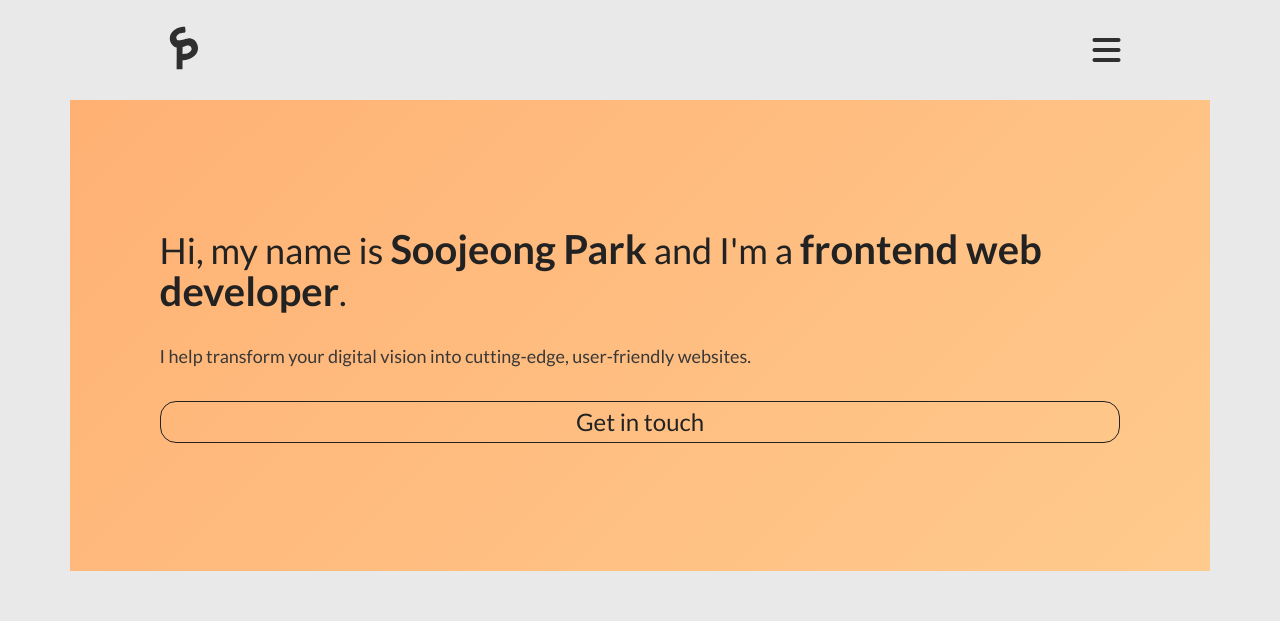
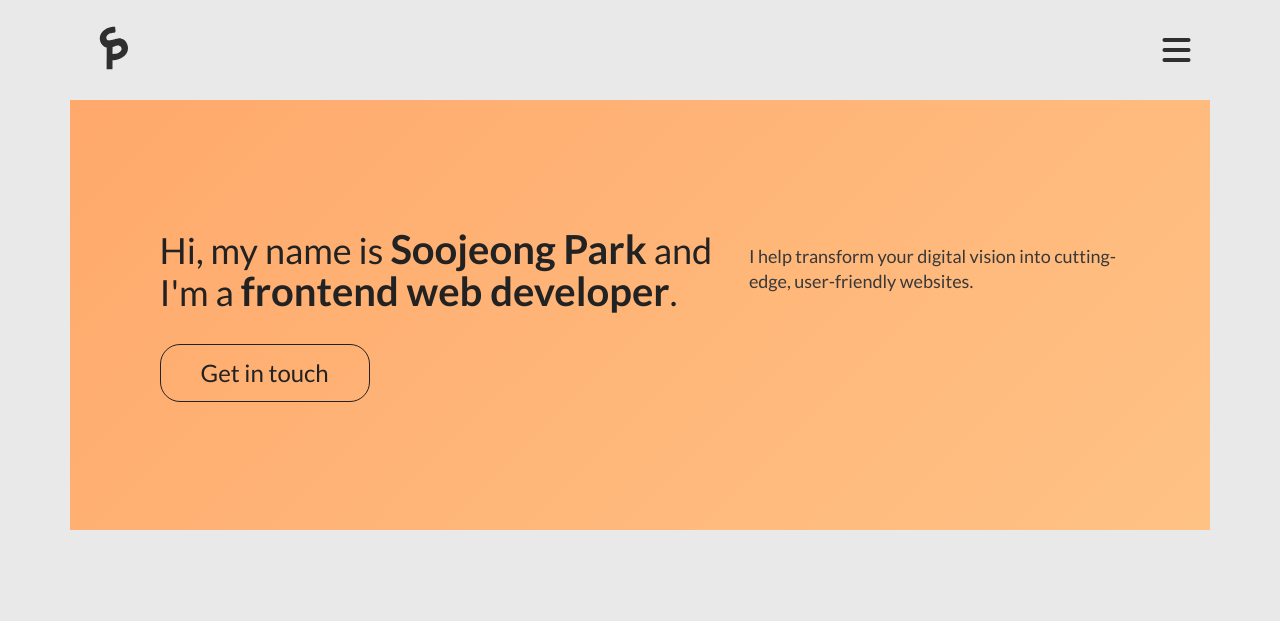
Before and after one commit to soojeong-park-ca/soojeong-park-portfolio, a React (Vite) app: page / in a window 1280 px wide. Shown: the top 621 px of the page. Built offline with nearby package versions, Linux system fonts and the light colour scheme.

Commit message:
change max-width to 90rem

```diff
--- a/src/components/Hero.jsx
+++ b/src/components/Hero.jsx
@@ -4,18 +4,26 @@ export default function Hero() {
   return (
     <section id="section__hero" className="container section__hero">
       <div className="hero">
+        <div className="hero__title">
           <h1>
             Hi, my name is <span>Soojeong Park</span> and I'm a{" "}
             <span>frontend web developer</span>.
           </h1>
+        </div>
+
+        <div className="hero__subtitle">
           <h4>
-          I help transform your digital vision into cutting-edge, user-friendly
-          websites.
+            I help transform your digital vision into cutting-edge,
+            user-friendly websites.
           </h4>
+        </div>
+
+        <div className="hero__contact">
           <Link to="contact" className="btn--to-contact">
             Get in touch
           </Link>
         </div>
+      </div>
     </section>
   );
 }
--- a/src/components/Summary.jsx
+++ b/src/components/Summary.jsx
@@ -4,8 +4,10 @@ import ProjectItem from "./ProjectItem";
 
 import { projectsData } from "../projectsData";
 
-export default function SectionAbout() {
-  const projects = projectsData.map(item => <ProjectItem projectInfo={item} />);
+export default function Summary() {
+  const projects = projectsData.map(item => (
+    <ProjectItem key={item.id} projectInfo={item} />
+  ));
 
   return (
     <section id="section__summary" className="container section__summary">
--- a/src/css/style.css
+++ b/src/css/style.css
@@ -40,6 +40,12 @@ span,
 a,
 li {
   word-break: break-word;
+}
+
+section {
+  width: 100%;
+  max-width: 90rem;
+  height: fit-content;
 }
 
 html {
@@ -204,11 +210,20 @@ body {
 }
 
 .section__hero {
-  height: fit-content;
   background: linear-gradient(135deg, #ff8080, #ffa366, #ffd699);
   background-size: 400% 400%;
   animation: Gradient 4s ease infinite;
   padding-block: 8rem;
+}
+@media screen and (min-width: 43em) {
+  .section__hero {
+    animation: Gradient 7s ease infinite;
+  }
+}
+@media screen and (min-width: 56.25em) {
+  .section__hero {
+    animation: Gradient 10s ease infinite;
+  }
 }
 
 .hero {
@@ -227,6 +242,31 @@ body {
 @media screen and (hover: hover), screen and (pinter: fine) {
   .hero .btn--to-contact:hover {
     transform: translate(1px, 2px);
+  }
+}
+@media screen and (min-width: 43em) {
+  .hero .btn--to-contact {
+    width: 13.125rem;
+    border-radius: 20px;
+    padding: 1rem 2rem;
+  }
+}
+@media screen and (min-width: 56.25em) {
+  .hero {
+    grid-template-columns: 3fr 2fr;
+    column-gap: 2rem;
+  }
+  .hero__title {
+    grid-column: 1/2;
+  }
+  .hero__subtitle {
+    grid-column: 2/3;
+  }
+  .hero__subtitle h4 {
+    padding-block: 1rem;
+  }
+  .hero__contact {
+    grid-column: 1/-1;
   }
 }
 
@@ -268,7 +308,7 @@ body {
 
 .nav a {
   width: 100%;
-  max-width: 71.25rem;
+  max-width: 90rem;
   padding: 1.25rem;
   transition: all 0.15s ease;
 }
@@ -300,7 +340,7 @@ body {
 
 .nav-container {
   width: 100%;
-  max-width: 71.25rem;
+  max-width: 90rem;
   display: flex;
   flex-direction: row;
   align-items: center;
--- a/src/sass/abstracts/_mixins.scss
+++ b/src/sass/abstracts/_mixins.scss
@@ -8,3 +8,16 @@
   text-decoration: underline;
   text-underline-offset: 3px;
 }
+
+// MEDIA QUERY MANAGER
+@mixin respondMax($breakpoint) {
+  @media screen and (max-width: calc(calc($breakpoint / 16px) * 1em)) {
+    @content;
+  }
+}
+
+@mixin respondMin($breakpoint) {
+  @media screen and (min-width: calc(calc($breakpoint / 16px) * 1em)) {
+    @content;
+  }
+}
--- a/src/sass/base/_base.scss
+++ b/src/sass/base/_base.scss
@@ -35,3 +35,9 @@ a,
 li {
   word-break: break-word;
 }
+
+section {
+  width: 100%;
+  max-width: 90rem;
+  height: fit-content;
+}
--- a/src/sass/components/_hero.scss
+++ b/src/sass/components/_hero.scss
@@ -2,13 +2,20 @@
 @use "../abstracts/mixins" as m;
 
 .section__hero {
-  height: fit-content;
   // height: calc(100vh - 100px); // viewport height minus header height
   background: linear-gradient(135deg, #ff8080, #ffa366, #ffd699);
   background-size: 400% 400%;
   animation: Gradient 4s ease infinite;
 
   padding-block: 8rem;
+
+  @include m.respondMin(688px) {
+    animation: Gradient 7s ease infinite;
+  }
+
+  @include m.respondMin(900px) {
+    animation: Gradient 10s ease infinite;
+  }
 }
 
 .hero {
@@ -31,4 +38,34 @@
       }
     }
   }
+
+  @include m.respondMin(688px) {
+    .btn--to-contact {
+      width: 13.125rem;
+
+      border-radius: 20px;
+      padding: 1rem 2rem;
+    }
+  }
+
+  @include m.respondMin(900px) {
+    grid-template-columns: 3fr 2fr;
+    column-gap: 2rem;
+
+    &__title {
+      grid-column: 1 / 2;
+    }
+
+    &__subtitle {
+      grid-column: 2 / 3;
+
+      h4 {
+        padding-block: 1rem;
+      }
+    }
+
+    &__contact {
+      grid-column: 1 / -1;
+    }
+  }
 }
--- a/src/sass/components/_nav.scss
+++ b/src/sass/components/_nav.scss
@@ -50,7 +50,8 @@
 
 .nav a {
   width: 100%;
-  max-width: 71.25rem;
+  // max-width: 71.25rem;
+  max-width: 90rem;
 
   padding: 1.25rem;
   transition: all 0.15s ease;
--- a/src/sass/components/_navbar.scss
+++ b/src/sass/components/_navbar.scss
@@ -18,7 +18,8 @@
 
 .nav-container {
   width: 100%;
-  max-width: 71.25rem;
+  // max-width: 71.25rem;
+  max-width: 90rem;
 
   display: flex;
   flex-direction: row;
```
Lines whose indentation alone changed are shown as unchanged.
